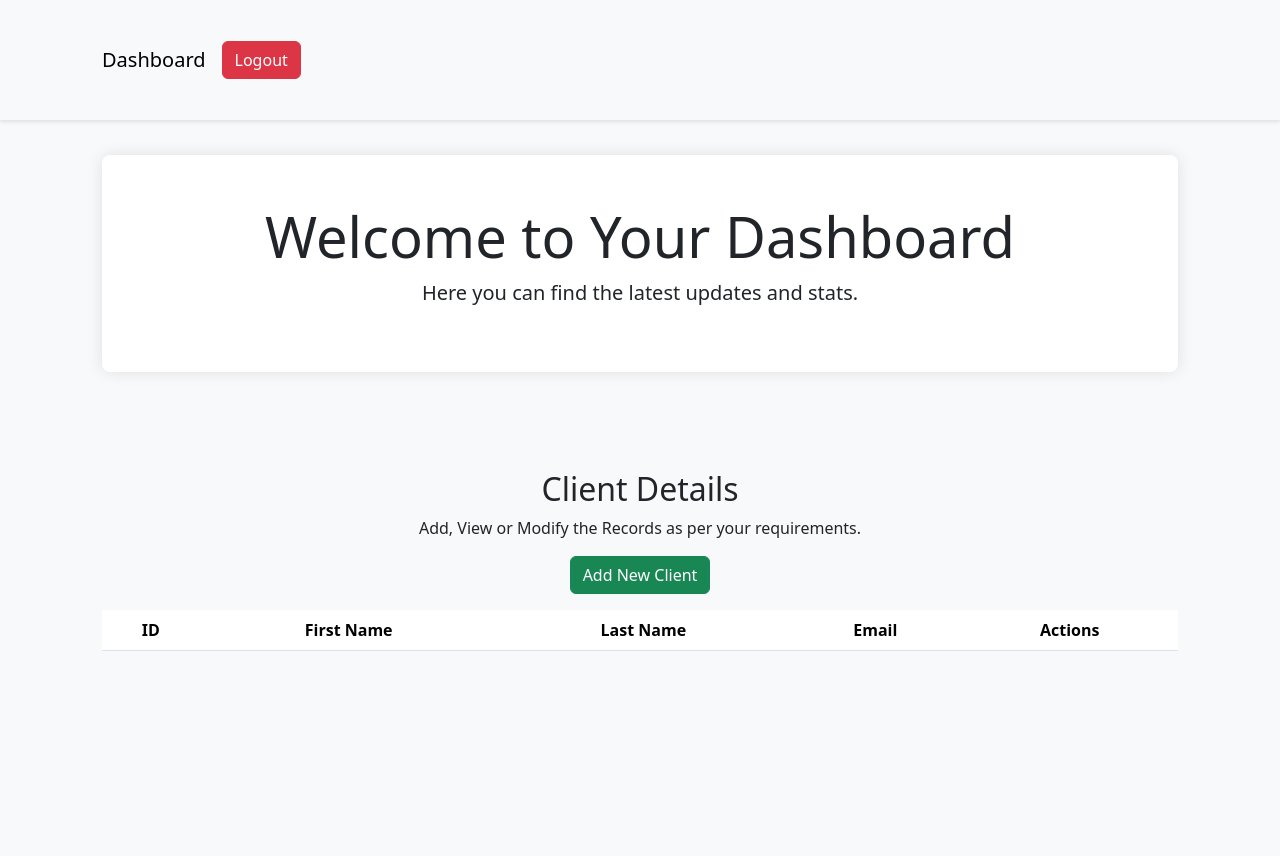
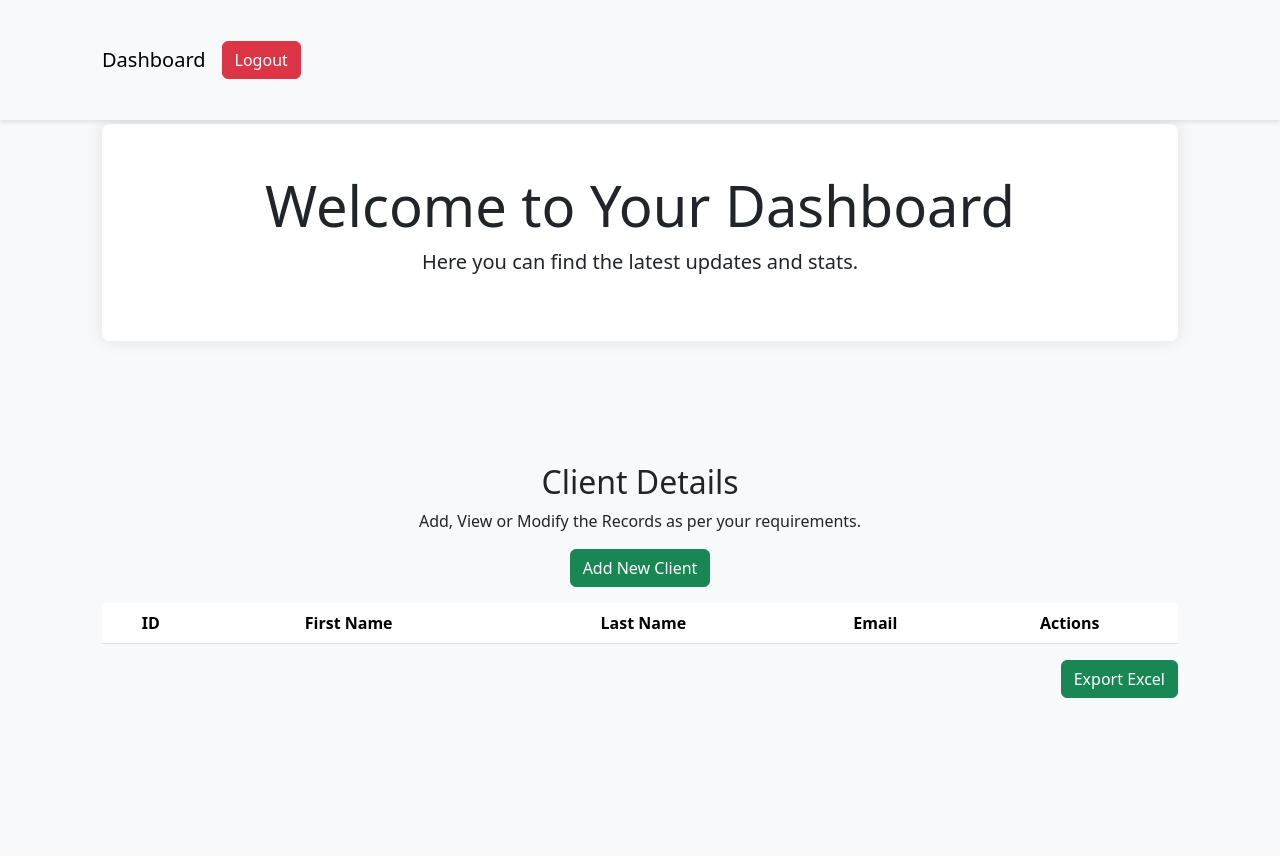
Before and after one commit to iamyuvraj/cip, a CodeIgniter 4 app: the page made by app/Views/dashboard.php in a window 1280 px wide. Run offline with PHP 8.4 and a stand-in for CodeIgniter, Linux system fonts and the light colour scheme; the template is opened without the code that fills it, so the values that code supplies are empty; some libraries are stand-ins or nearby versions.

Commit message:
implemented the export table data to excel functionality on the dashboard, updated Readme.md file with some relevant content

```diff
--- a/app/Config/Routes.php
+++ b/app/Config/Routes.php
@@ -17,3 +17,4 @@ $routes->post('/add-client', 'Home::addClient');
 $routes->get('/edit-client/(:num)', 'Home::editClient/$1');
 $routes->post('/update-client/(:num)', 'Home::updateClient/$1');
 $routes->get('/delete-client/(:num)', 'Home::deleteClient/$1');
+$routes->get('export-clients', 'Home::exportClientsToExcel');
--- a/app/Views/dashboard.php
+++ b/app/Views/dashboard.php
@@ -43,9 +43,13 @@
             text-align: center;
             flex-direction: column; /* Ensure vertical alignment of items */
         }
-        /* Add margin-top to the table to move it up */
-        .client-details-table {
-            margin-top: -1.5rem; /* Adjust this value to move the table up */
+        .client-details-container {
+            position: relative;
+        }
+        .export-button-container {
+            display: flex;
+            justify-content: flex-end;
+            margin-top: 1rem;
         }
     </style>
 </head>
@@ -80,10 +84,11 @@
             </header>
 
             <!-- Client Details Table -->
-            <div class="client-details-table">
+            <div class="client-details-container">
                 <h2>Client Details</h2>
                 <p>Add, View or Modify the Records as per your requirements.</p>
                 <a href="<?= site_url('add-client') ?>" class="btn btn-success mb-3">Add New Client</a> <!-- Add Button -->
+
                 <table class="table table-hover">
                     <thead>
                         <tr>
@@ -112,9 +117,13 @@
                             </td>
                         </tr>
                     <?php endforeach; ?>
-
                     </tbody>
                 </table>
+
+                <!-- Export Excel Button -->
+                <div class="export-button-container">
+                    <a href="<?= site_url('export-clients') ?>" class="btn btn-success">Export Excel</a>
+                </div>
             </div>
         </div>
     </div>
--- a/composer.json
+++ b/composer.json
@@ -11,7 +11,8 @@
     },
     "require": {
         "php": "^8.1",
-        "codeigniter4/framework": "^4.0"
+        "codeigniter4/framework": "^4.0",
+        "phpoffice/phpspreadsheet": "^2.2"
     },
     "require-dev": {
         "fakerphp/faker": "^1.9",
```
Also changed, not shown: app/Controllers/Home.php (+56 -0 lines), README.md, 1 other file. Lines whose indentation alone changed are shown as unchanged.
